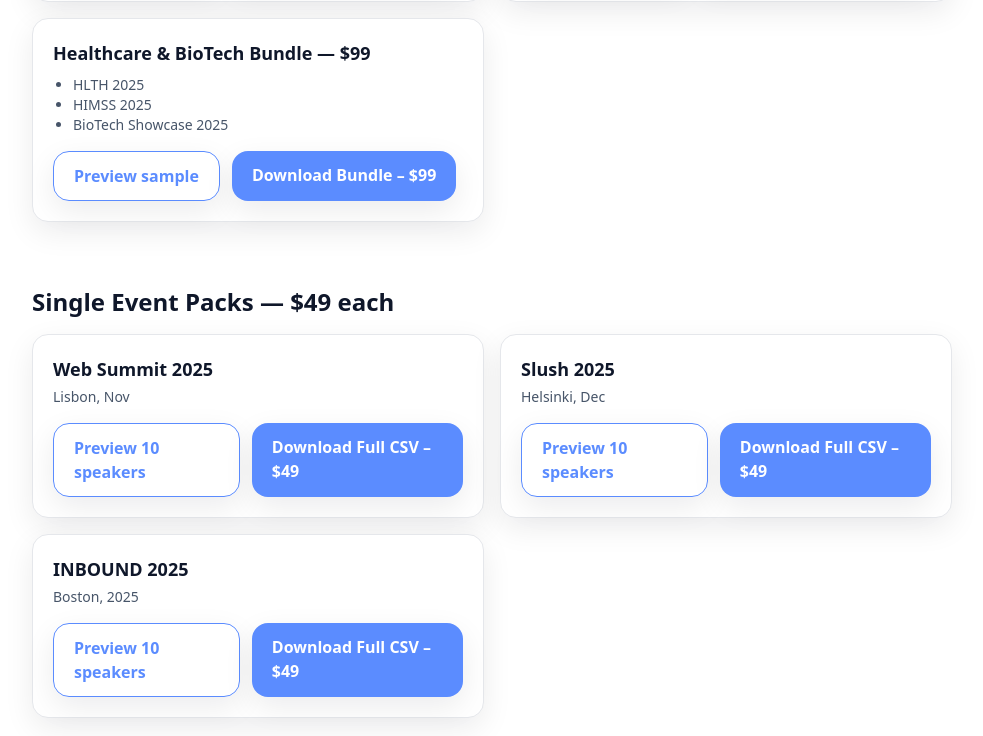
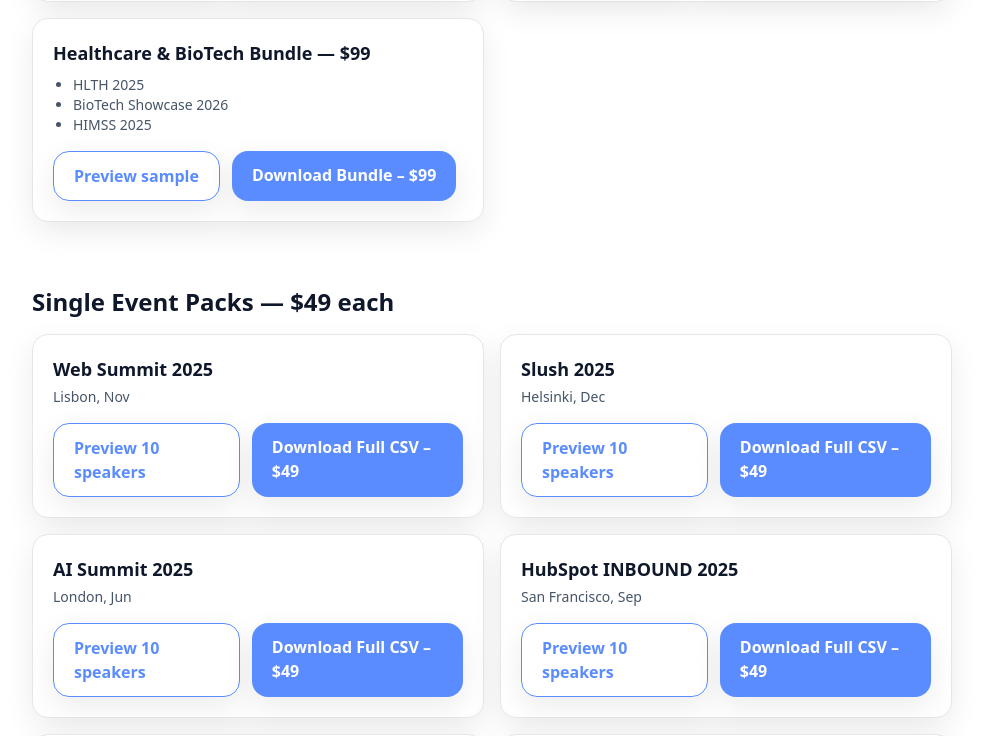
Before and after one commit to JasaNiklanovic/stageleads-site, a Next.js app: page / in a window 1280 px wide. Shown: the part 918-1654 px from the top of the page, without its empty margins (148-1131 px from the left). Built offline with nearby package versions, Linux system fonts and the light colour scheme.

Commit message:
Update links

```diff
--- a/app/page.tsx
+++ b/app/page.tsx
@@ -148,7 +148,7 @@
               Custom Single Event
             </h3>
             <Button
-              href="https://niklanovic.gumroad.com/l/vqesf"
+              href="https://jasanik.gumroad.com/l/vqesf"
               target="_blank"
               rel="noopener noreferrer"
             >
@@ -158,7 +158,7 @@
           <div className="border rounded-2xl p-5 bg-white shadow-soft text-center">
             <h3 className="text-lg font-semibold mb-2">Custom Bundle (up to 3 events)</h3>
             <Button
-              href="CUSTOM_BUNDLE_URL"
+              href="https://jasanik.gumroad.com/l/qrtflr"
               target="_blank"
               rel="noopener noreferrer"
             >
--- a/data/content.ts
+++ b/data/content.ts
@@ -1,11 +1,15 @@
 export const events = [
-  { name: "Web Summit 2025", location: "Lisbon, Nov", price: 49, gumroadUrl: "https://niklanovic.gumroad.com/l/mvbjql", previewUrl: "#" },
-  { name: "Slush 2025", location: "Helsinki, Dec", price: 49, gumroadUrl: "https://gumroad.com/your-slush-link", previewUrl: "#" },
-  { name: "INBOUND 2025", location: "Boston, 2025", price: 49, gumroadUrl: "https://gumroad.com/your-inbound-link", previewUrl: "#" },
-];
+  { name: "Web Summit 2025", location: "Lisbon, Nov", price: 49, gumroadUrl: "https://jasanik.gumroad.com/l/mvbjql", previewUrl: "#" },
+  { name: "Slush 2025", location: "Helsinki, Dec", price: 49, gumroadUrl: "https://jasanik.gumroad.com/l/zhwhd", previewUrl: "#" },
+  { name: "AI Summit 2025", location: "London, Jun", price: 49, gumroadUrl: "https://jasanik.gumroad.com/l/nqgrxb", previewUrl: "#" },
+  { name: "HubSpot INBOUND 2025", location: "San Francisco, Sep", price: 49, gumroadUrl: "https://jasanik.gumroad.com/l/lityy", previewUrl: "#" },
+  { name: "Web Summit Vancouver 2026", location: "Vancouver, May", price: 49, gumroadUrl: "https://jasanik.gumroad.com/l/doaik", previewUrl: "#" },
+  { name: "HLTH 2025", location: "Las Vegas, Oct", price: 49, gumroadUrl: "https://jasanik.gumroad.com/l/tmrlp", previewUrl: "#" },
+  { name: "BioTech Showcase 2026", location: "San Francisco, Jan", price: 49, gumroadUrl: "https://jasanik.gumroad.com/l/yuqfs", previewUrl: "#" },
+]
 
 export const bundles = [
-  { title: "Tech Founders Bundle — $99", price: 99, includes: ["Web Summit 2025 (Lisbon, Nov)", "Slush 2025 (Helsinki, Dec)", "AI Summit 2025 (London)"], gumroadUrl: "https://gumroad.com/your-tech-bundle", previewUrl: "#" },
-  { title: "Marketing & Sales Leaders Bundle — $99", price: 99, includes: ["INBOUND 2025", "SaaStr Annual 2025", "B2BMX 2025"], gumroadUrl: "https://gumroad.com/your-marketing-bundle", previewUrl: "#" },
-  { title: "Healthcare & BioTech Bundle — $99", price: 99, includes: ["HLTH 2025", "HIMSS 2025", "BioTech Showcase 2025"], gumroadUrl: "https://gumroad.com/your-health-bundle", previewUrl: "#" },
+  { title: "Tech Founders Bundle — $99", price: 99, includes: ["Web Summit 2025 (Lisbon, Nov)", "Slush 2025 (Helsinki, Dec)", "AI Summit 2025 (London, Jun)"], gumroadUrl: "https://jasanik.gumroad.com/l/elqoz", previewUrl: "#" },
+  { title: "Marketing & Sales Leaders Bundle — $99", price: 99, includes: ["INBOUND 2025 (Boston)", "Web Summit Vancouver", "B2BMX 2025"], gumroadUrl: "https://jasanik.gumroad.com/l/elqoz", previewUrl: "#" },
+  { title: "Healthcare & BioTech Bundle — $99", price: 99, includes: ["HLTH 2025", "BioTech Showcase 2026", "HIMSS 2025"], gumroadUrl: "https://jasanik.gumroad.com/l/elqoz", previewUrl: "#" },
 ];
```
